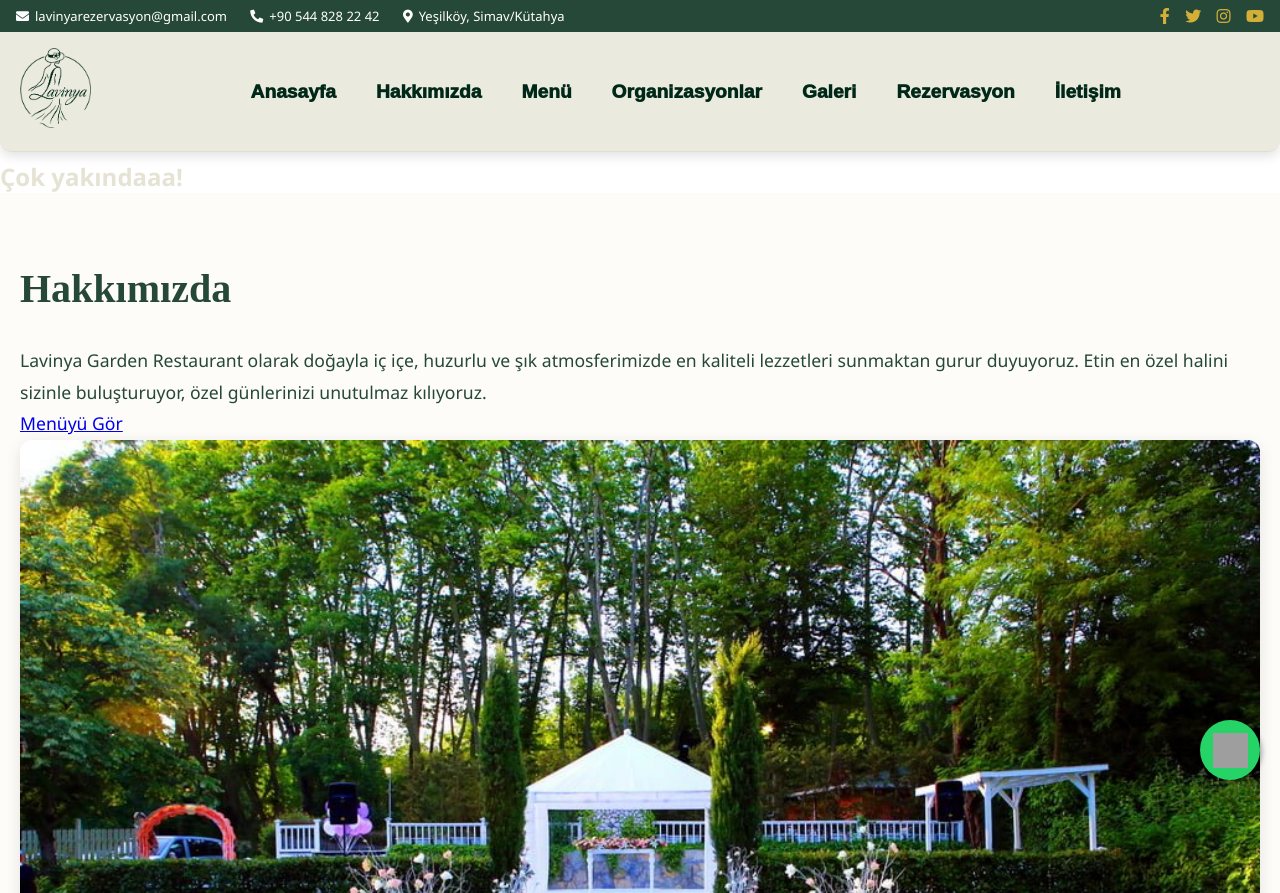
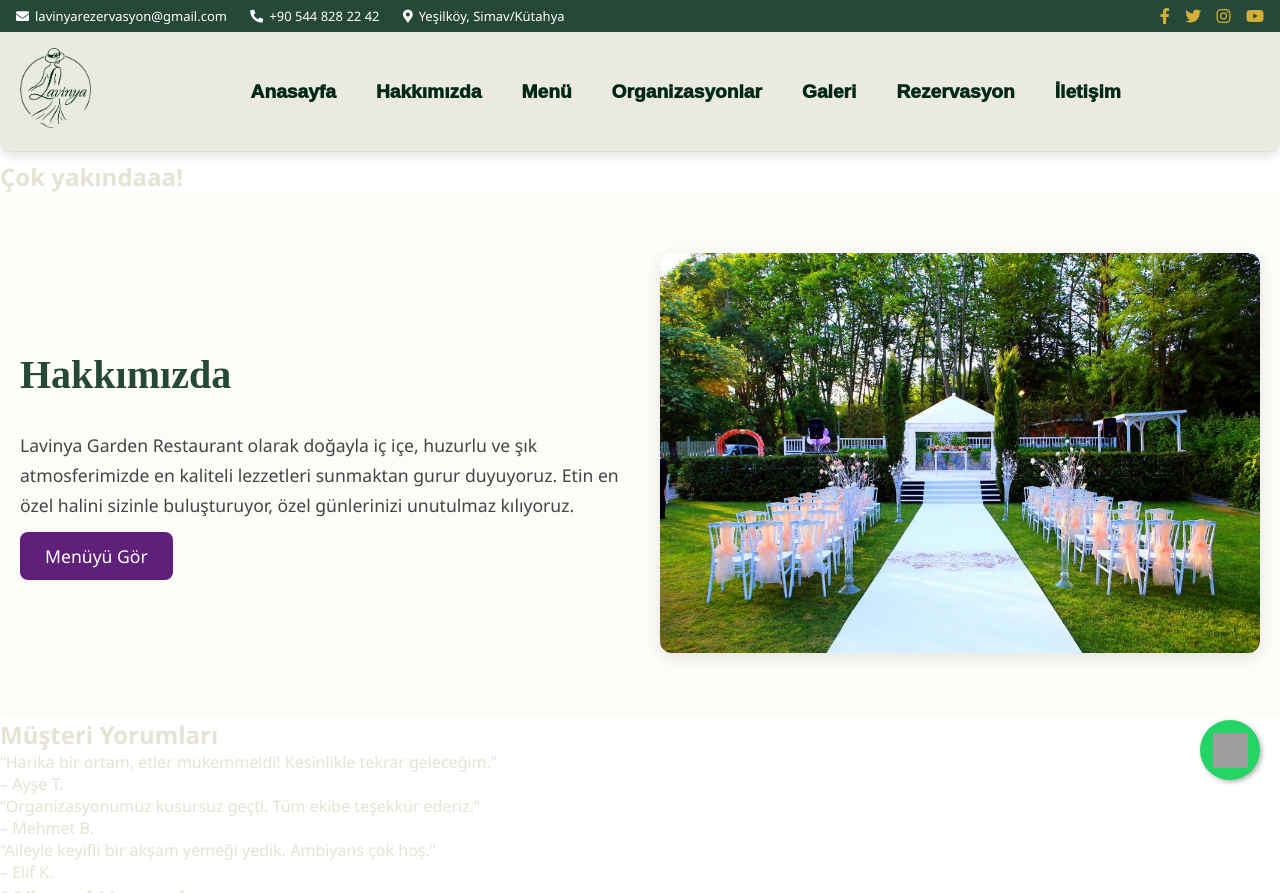
Before and after one commit to BahadirYasin/lavinya_project, a Django app: page / in a window 1280 px wide; the page is wider, and only the part inside the window is pictured. Shown: the top 893 px of that part. Run offline with Django 5.2, Linux system fonts and the light colour scheme; data that the repository does not hold is empty; grey boxes are pictures that could not be loaded.

Commit message:
added about-section styles in gallery.css

```diff
--- a/main/static/css/gallery.css
+++ b/main/static/css/gallery.css
@@ -278,6 +278,74 @@
     display: flex;
     z-index: 40;
   }
+}
+
+.about-section {
+  background-color: #f5f5f5;
+  padding: 60px 10%;
+  display: flex;
+  justify-content: center;
+  align-items: center;
+}
+
+.about-container {
+  display: flex;
+  flex-wrap: wrap;
+  gap: 40px;
+  align-items: center;
+  justify-content: center;
+}
+
+.about-text {
+  flex: 1 1 400px;
+}
+
+.about-text h2 {
+  font-size: 2.5rem;
+  color: #5f2079;
+  margin-bottom: 20px;
+}
+
+.about-text p {
+  font-size: 1.1rem;
+  color: #444;
+  line-height: 1.7;
+  margin-bottom: 20px;
+}
+
+.menu-button {
+  background-color: #5f2079;
+  color: white;
+  padding: 12px 25px;
+  border: none;
+  text-decoration: none;
+  border-radius: 8px;
+  transition: background 0.3s;
+}
+
+.menu-button:hover {
+  background-color: #7a359c;
+}
+
+.about-image {
+  flex: 1 1 400px;
+  text-align: center;
+}
+
+.about-image img {
+  max-width: 100%;
+  height: auto;
+  border-radius: 12px;
+  box-shadow: 0 0 10px rgba(0,0,0,0.15);
+
+  opacity: 0;
+  transform: rotate(-15deg);
+  transition: opacity 1.2s ease, transform 1.2s ease;
+}
+
+.about-image img.visible {
+  opacity: 1;
+  transform: rotate(0deg);
 }
 
 .gallery-baslik {
```
